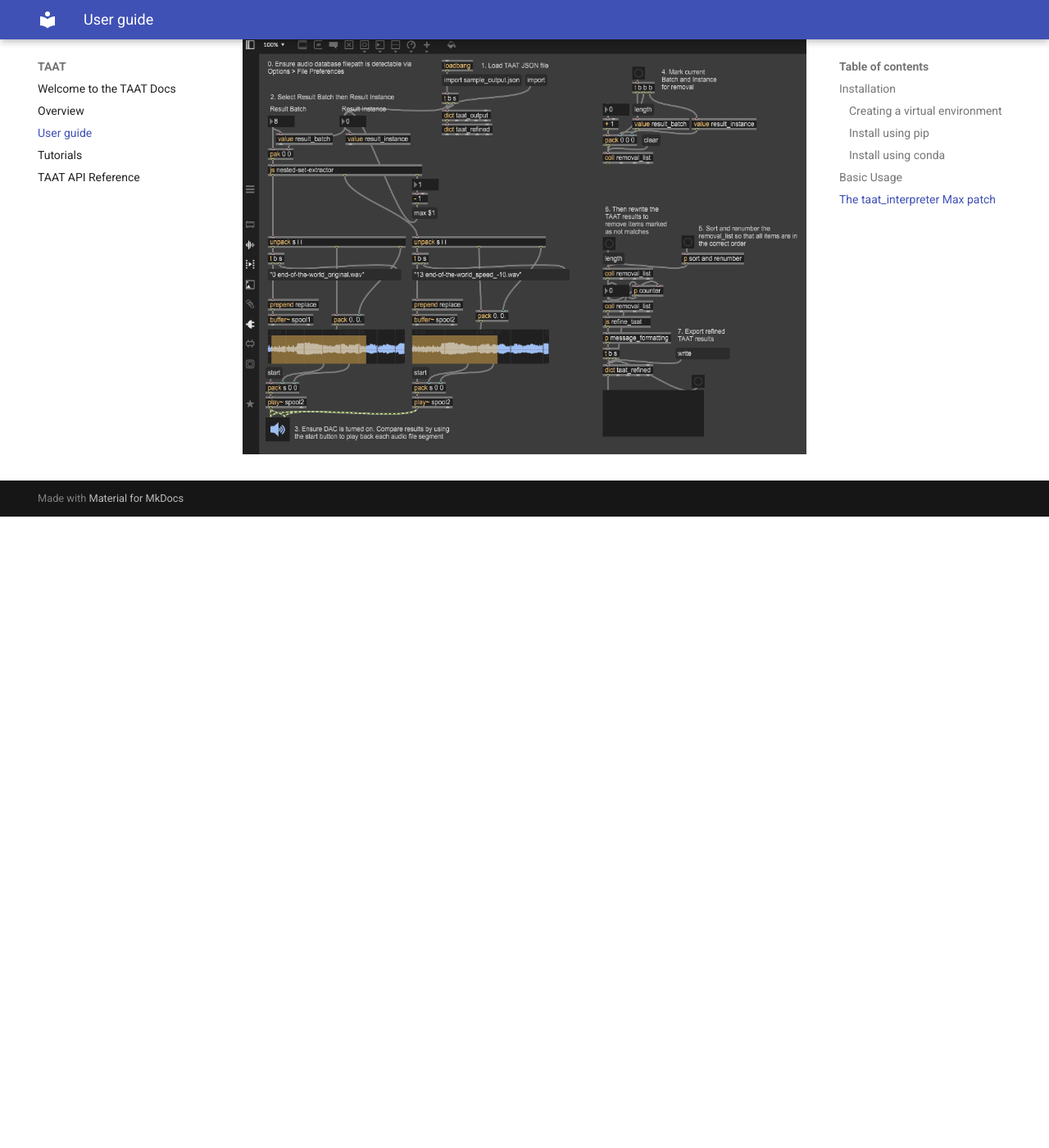
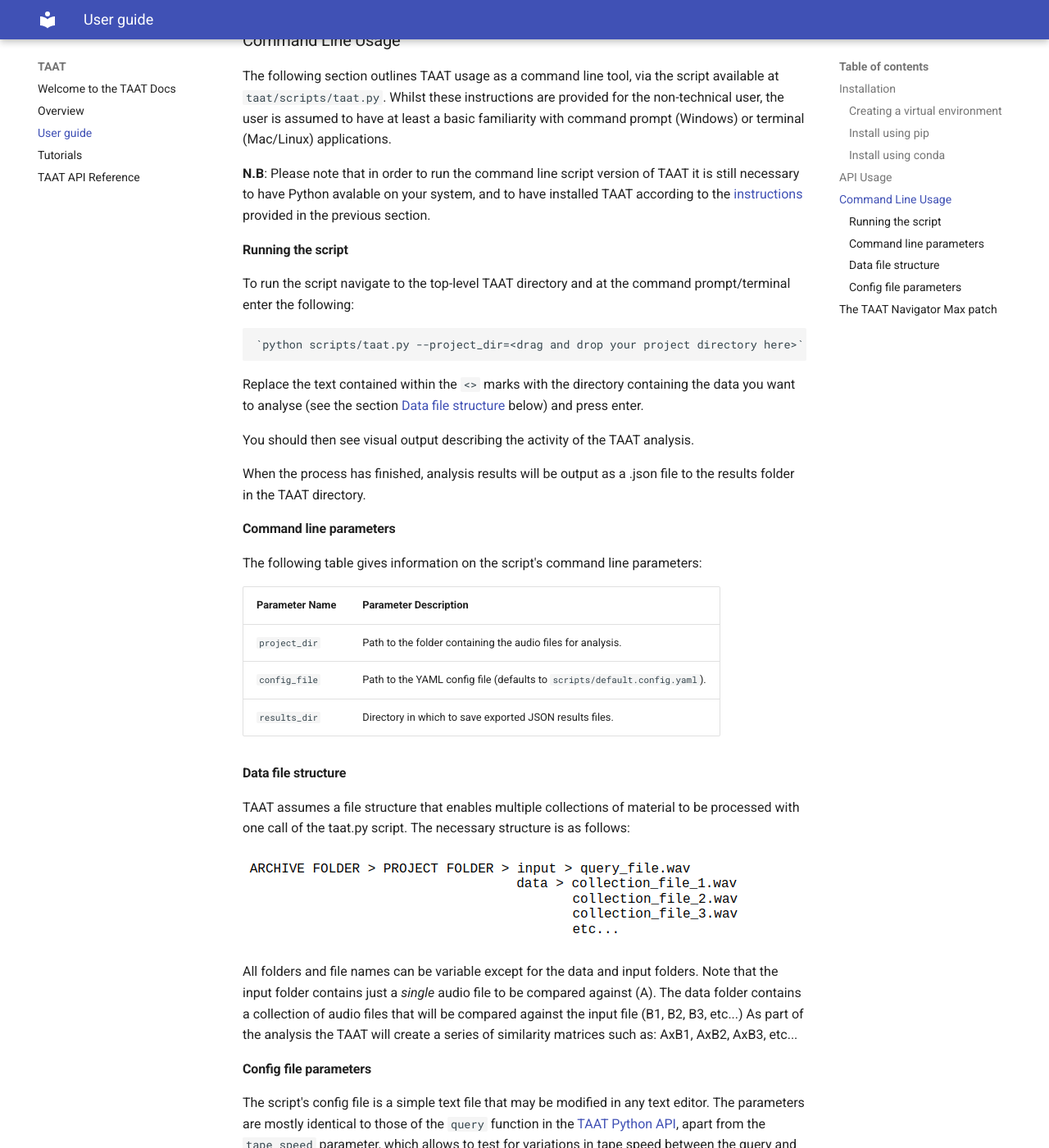
Before and after one commit to relativeflux/TAAT, an MkDocs documentation site: the page built from docs/user-guide.md, in a window 1280 px wide and 1400 px high, scrolled down 1497 px. Shown: the whole window at 82% size. Built offline with MkDocs 1.6.1 and Material for MkDocs 9.7.7, drawn with Linux system fonts in a browser that asks for light colours; before the commit the page ends 2127 px from its top, so only the background shows below that; some of the changed text lies outside the part shown.

Commit message:
Various documentation updates. Also the config file for scripts/tape_speed_query.py is now in YAML format, rather than JSON.

````diff
--- a/docs/user-guide.md
+++ b/docs/user-guide.md
@@ -30,9 +30,11 @@
 
 TBC
 
-### Basic Usage
+### API Usage
 
-The code below provides an example of basic TAAT usage. For more advanced examples see the [Tutorials](tutorials.md) page.
+TAAT provides a [Python API](reference.md), which may be integrated into custom Python scripts and applications built by the user, but it also offers an easy to use command line version, available under `taat/scripts/taat.py`. This section outlines usage of the Python API, for information on using the command line script see the [Command Line Usage](#command-line-usage) section below.
+
+The code below provides an example of basic TAAT Python API usage. For more advanced examples see the [Tutorials](tutorials.md) page.
 
 ```python
 from taat import query
@@ -53,8 +55,56 @@
 query_result.write("path/to/output/folder")
 ```
 
-### The taat_interpreter Max patch
+### Command Line Usage
 
-We also have a Max patch available, the taat_interpreter (created by Dr Sam Gillies), which allows to load exported JSON output from a query result and display the it as playable audio waveforms:
+The following section outlines TAAT usage as a command line tool, via the script available at `taat/scripts/taat.py`. Whilst these instructions are provided for the non-technical user, the user is assumed to have at least a basic familiarity with command prompt (Windows) or terminal (Mac/Linux) applications.
 
-![image](img/taat_interpreter.png)
+**N.B**: Please note that in order to run the command line script version of TAAT it is still necessary to have Python avalable on your system, and to have installed TAAT according to the [instructions](#installation) provided in the previous section.
+
+#### Running the script
+
+To run the script navigate to the top-level TAAT directory and at the command prompt/terminal enter the following:
+
+	`python scripts/taat.py --project_dir=<drag and drop your project directory here>`
+
+Replace the text contained within the `<>` marks with the directory containing the data you want to analyse (see the section [Data file structure](#data-file-structure) below) and press enter.
+
+You should then see visual output describing the activity of the TAAT analysis.
+
+When the process has finished, analysis results will be output as a .json file to the results folder in the TAAT directory.
+
+#### Command line parameters
+
+The following table gives information on the script's command line parameters:
+
+| Parameter Name  | Parameter Description |
+| ------------- | ------------- |
+| `project_dir`  | Path to the folder containing the audio files for analysis.  |
+| `config_file`  | Path to the YAML config file (defaults to `scripts/default.config.yaml`).  |
+| `results_dir`  | Directory in which to save exported JSON results files.  |
+
+#### Data file structure
+
+TAAT assumes a file structure that enables multiple collections of material to be processed with one call of the taat.py script. The necessary structure is as follows:
+
+![image](img/taat_script_input_data_structure.png)
+
+All folders and file names can be variable except for the data and input folders. Note that the input folder contains just a _single_ audio file to be compared against (A). The data folder contains a collection of audio files that will be compared against the input file (B1, B2, B3, etc...) As part of the analysis the TAAT will create a series of similarity matrices such as: AxB1, AxB2, AxB3, etc...
+
+#### Config file parameters
+
+The script's config file is a simple text file that may be modified in any text editor. The parameters are mostly identical to those of the `query` function in the [TAAT Python API](reference.md), apart from the `tape_speed` parameter, which allows to test for variations in tape speed between the query and collection audio files. It works by creating a copy of the query file at each tape speed. For efficiency, a range of tape speed presets have been prepared to test a range of possible changes in pitch quality. Intervals are checked within an octave above and below the original file. The following table gives information on each of these presets:
+
+| Preset Name  | Preset Description |
+| ------------- | ------------- |
+| `none`  | Does not check for pitch shift.  |
+| `simple`  | Checks for octave transposition.  |
+| `simple_variable`  | Checks for pitch transpositions of an octave and a fifth.  |
+| `complex_variable`  | Checks for pitch transpositions across a diatonic scale .  |
+| `chromatic_variable`  | Checks for pitch transpositions across a chromatic scale.  |
+
+### The TAAT Navigator Max patch
+
+We also have a Max patch available, the TAAT Navigator (created by Dr Sam Gillies), which allows to load exported JSON output from a query result and display it as playable audio waveforms:
+
+![image](img/TAAT_Navigator_Max_Patch.png)
--- a/pyproject.toml
+++ b/pyproject.toml
@@ -20,6 +20,7 @@
   "librosa",
   "scikit-image",
   "tqdm",
+  "pyyaml",
   "mkdocs",
   "mkdocstrings[python]",
   "mkdocs-material"
````
Also changed, not shown: docs/index.md (+1 -1 lines), docs/overview.md (+2 -0 lines), docs/img/TAAT_Navigator_Max_Patch.png (added), docs/img/taat_interpreter.png (deleted), docs/img/taat_script_input_data_structure.png (added), 5 other files.
